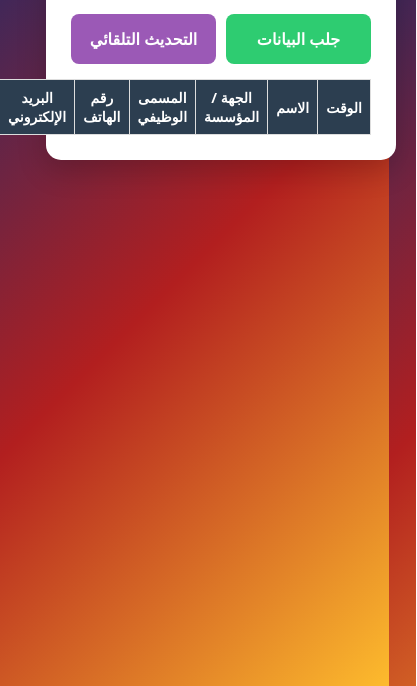
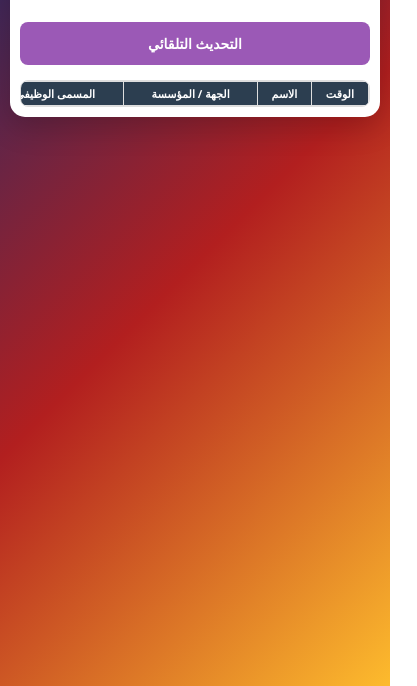
Before and after one commit to ahmedali-saif/Names-of-attendees, a plain HTML site: page index.html in a window 390 px wide. Shown: the part 158-844 px from the top of the page, 417 px wide, since content can reach past the window. Drawn offline with Linux system fonts and the light colour scheme; no server answers.

Commit message:
Update index.html

```diff
--- a/index.html
+++ b/index.html
@@ -11,18 +11,56 @@
         .container{max-width:900px;width:100%;background:#fff;border-radius:15px;padding:25px;box-shadow:0 10px 30px rgba(0,0,0,.2)}
         h1{text-align:center;color:#2c3e50;margin-bottom:10px}
         .subtitle{text-align:center;color:#7f8c8d;margin-bottom:20px}
-        table{width:100%;border-collapse:collapse;margin-top:15px;font-size:14px}
-        th,td{border:1px solid #ddd;padding:8px;text-align:center}
+
+        /* تحسينات الجدول للهواتف */
+        .table-container {
+            width: 100%;
+            overflow-x: auto;
+            margin-top: 15px;
+            border: 1px solid #ddd;
+            border-radius: 8px;
+        }
+        table{width:100%;border-collapse:collapse;font-size:14px;min-width:600px}
+        th,td{border:1px solid #ddd;padding:8px;text-align:center;word-break: break-word;}
         th{background:#2c3e50;color:#fff}
         tr:nth-child(even){background:#f9f9f9}
-        button{width:48%;padding:14px;border:none;border-radius:8px;font-size:16px;font-weight:bold;cursor:pointer;margin-top:15px}
+
+        /* تحسينات للأزرار */
+        .button-container {
+            display: flex;
+            gap: 10px;
+            justify-content: center;
+            flex-wrap: wrap;
+        }
+        button{min-width:150px;padding:14px;border:none;border-radius:8px;font-size:16px;font-weight:bold;cursor:pointer;margin-top:15px}
         .fetch-btn{background:#2ecc71;color:#fff}.auto-btn{background:#9b59b6;color:#fff}
         .fetch-btn:hover{background:#27ae60}.auto-btn:hover{background:#8e44ad}
+
+        /* تحسينات الحالة */
         .status{margin-top:15px;padding:12px;border-radius:8px;text-align:center;font-weight:bold;display:none}
         .success{background:#d4edda;color:#155724}.error{background:#f8d7da;color:#721c24}
+
+        /* تحسينات التحميل */
         .loading{display:none;width:20px;height:20px;border:3px solid rgba(255,255,255,.3);border-radius:50%;border-top-color:#fff;animation:spin 1s infinite;display:inline-block;margin-right:5px}
         @keyframes spin{to{transform:rotate(360deg)}}
-        @media(max-width:600px){button{width:100%;margin-top:10px}}
+
+        /* تحسينات للشاشات الصغيرة */
+        @media(max-width:768px){
+            .container{padding:15px}
+            h1{font-size:1.5rem}
+            .subtitle{font-size:0.9rem}
+            table{font-size:12px}
+            th,td{padding:6px}
+            button{width:100%;font-size:14px;padding:12px}
+        }
+
+        @media(max-width:480px){
+            body{padding:10px}
+            .container{padding:10px}
+            h1{font-size:1.3rem}
+            table{font-size:11px}
+            th,td{padding:4px}
+        }
     </style>
 </head>
 <body>
@@ -31,13 +69,14 @@
     <h1>كشف الحضور</h1>
     <p class="subtitle">عرض بيانات المشاركين مباشرة من Google Sheets</p>
 
-    <div style="display:flex;gap:10px;justify-content:center">
+    <div class="button-container">
         <button id="fetchData" class="fetch-btn"><span id="fetchLoading" class="loading"></span>جلب البيانات</button>
         <button id="autoUpdate" class="auto-btn"><span id="autoUpdateLoading" class="loading"></span>التحديث التلقائي</button>
     </div>
 
     <div id="statusMessage" class="status"></div>
 
+    <div class="table-container">
         <table>
             <thead>
                 <tr>
@@ -49,9 +88,9 @@
                     <th>البريد الإلكتروني</th>
                 </tr>
             </thead>
-
             <tbody id="attendanceBody"></tbody>
         </table>
+    </div>
 </div>
 
 <script>
```
Lines whose indentation alone changed are shown as unchanged.
